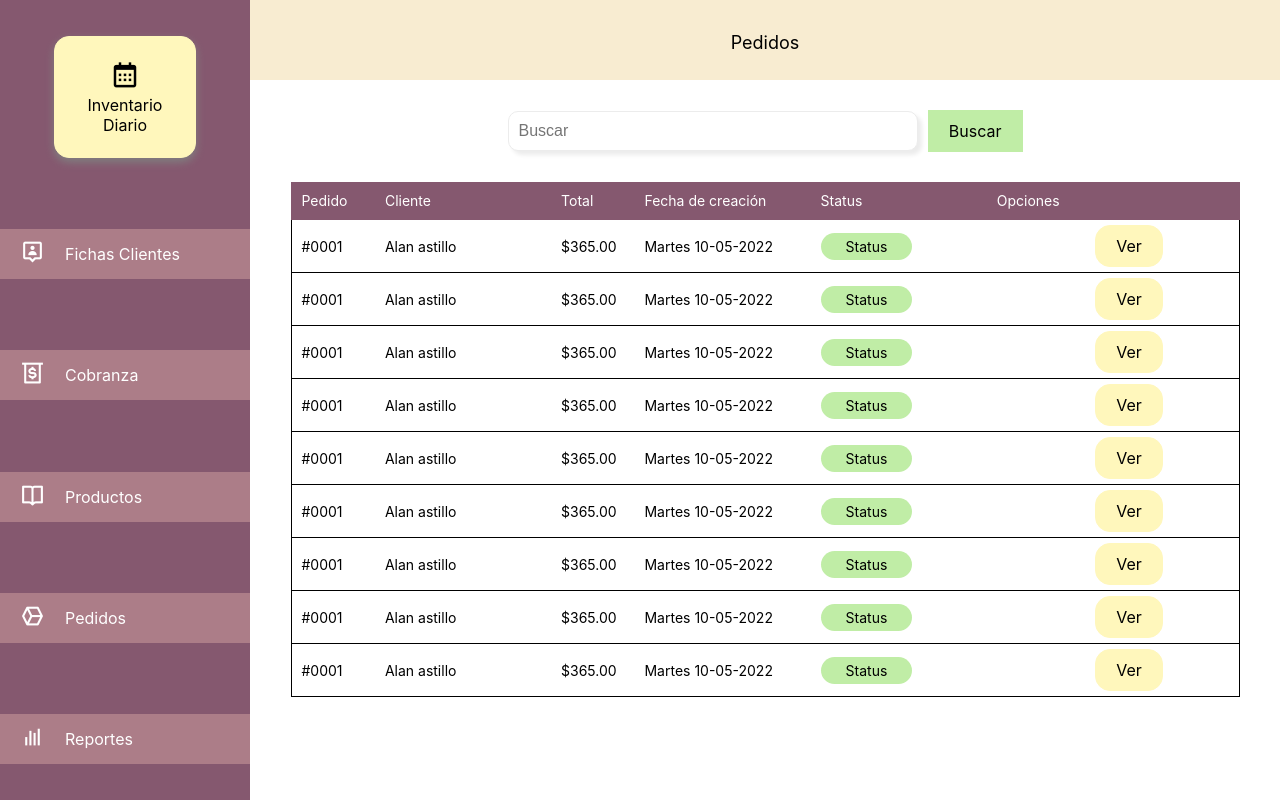
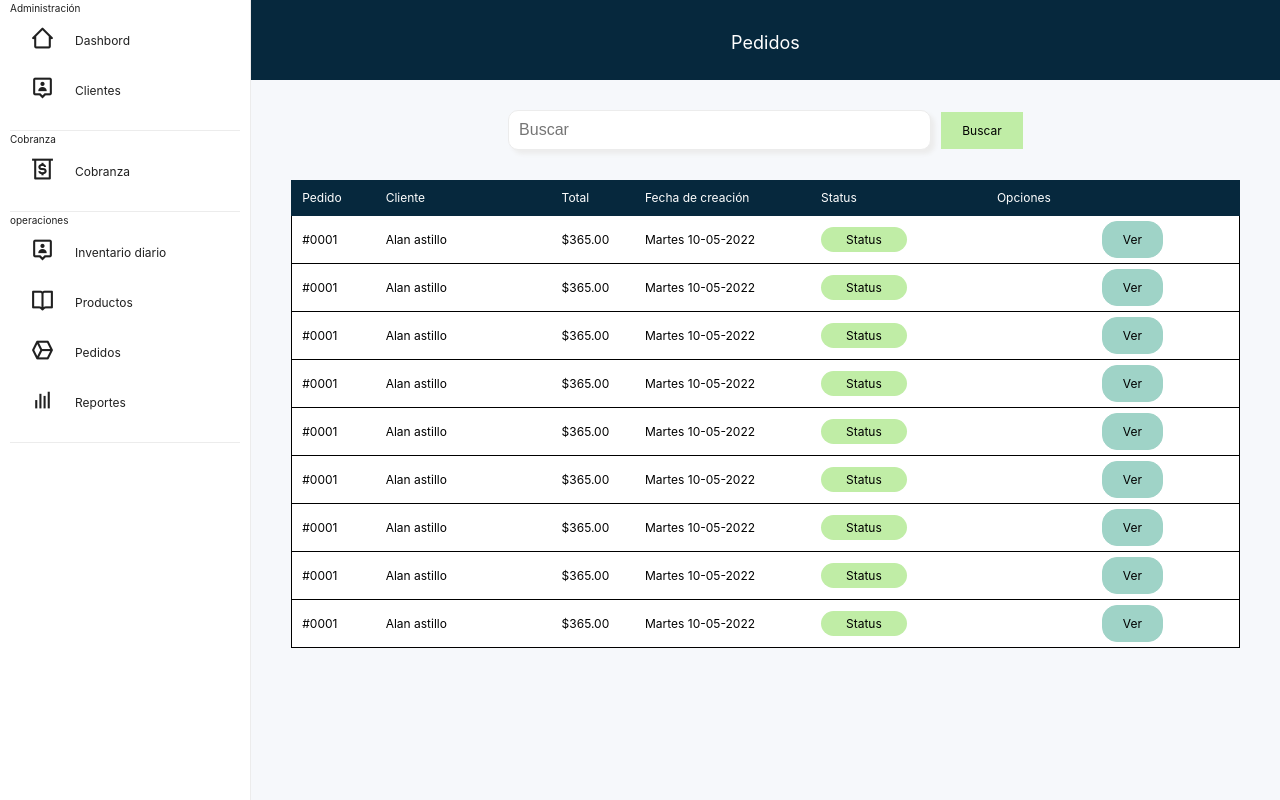
Before and after one commit to cesarSCTI/Periodicos, a React (Create React App) app: page /pedidos in a window 1280 px wide. Built offline with nearby package versions, Linux system fonts and the light colour scheme.

Commit message:
ajustes visuales

```diff
--- a/package.json
+++ b/package.json
@@ -6,6 +6,7 @@
     "@testing-library/jest-dom": "^5.16.4",
     "@testing-library/react": "^13.3.0",
     "@testing-library/user-event": "^13.5.0",
+    "node": "^18.5.0",
     "react": "^18.1.0",
     "react-dom": "^18.1.0",
     "react-router-dom": "^6.3.0",
--- a/src/App.css
+++ b/src/App.css
@@ -1,13 +1,22 @@
 :root{
-  --primario: #85586F;
+  /*--primario: #85586F;
   --secundario: #AC7D88;
   --tercero: #DEB6AB;
   --cuarto: #F8ECD1;
   --success: #C0EDA6;
   --error:  #FD5D5D;
+  --complementario:#F8ECD1;*/
+  --primario: #06283D;
+  --secundario: #1363DF;
+  --tercero: #47B5FF;
+  --cuarto: #DFF6FF;
+  --success: #C0EDA6;
+  --error:  #FD5D5D;
   --complementario:#F8ECD1;
+  --neutro:#202020;
+  --opc:#9FD3C7;
   font-family: 'Inter', sans-serif;
-  font-size: 14px;
+  font-size: 12px;
 }
 a{
   text-decoration: none;
--- a/src/Components/Aside/Aside.css
+++ b/src/Components/Aside/Aside.css
@@ -1,14 +1,27 @@
 .aside{
-    background: var(--primario);
     height: 100vh;
     width: 250px;
     display: flex;
     flex-direction: column;
-    justify-content: space-around;
-    /*align-items:center;*/
+    border-right: 1px solid #ececec;
+    box-shadow: 0px 4px 4px 4px #ececec;
+    /*justify-content: space-around;
+    align-items:center;
+    background: var(--primario);*/
 }
 .opcion-1{
     display: flex;
     justify-content: center;
     align-items: center;
+    margin: 50px 0px;
 }
+.opcion{
+    border-bottom: 1px solid #ececec;
+    padding-bottom: 15px;
+    margin: 0 10px;
+}
+.opcionTitle{
+    font-size: 10px;
+    color: var(--neutro);
+    margin:15px 0px;
+}
--- a/src/Components/Aside/Aside.js
+++ b/src/Components/Aside/Aside.js
@@ -6,24 +6,20 @@ import './Aside.css';
 const Aside = () => {
   return (
     <div className='aside'>
-      <div className='opcion-1'>
-        <Link to="/inventario-diario">
-          <InventarioBTN Text="Inventario Diario"><i className='bx bx-calendar'></i></InventarioBTN>
-        </Link>
+      <div className='opcion'>
+        <span className="opcionTitle">Administración</span>
+        <Link to="/"><NavPrincipal Text="Dashbord"><i className='bx bx-home-alt-2'></i></NavPrincipal></Link>
+        <Link to="clientes"><NavPrincipal Text="Clientes"><i className='bx bx-user-pin'></i></NavPrincipal></Link>
       </div>
       <div className='opcion'>
-        <Link to="clientes"><NavPrincipal Text="Fichas Clientes"><i className='bx bx-user-pin'></i></NavPrincipal></Link>
+        <span className="opcionTitle">Cobranza</span>
+        <Link to="cobranza"><NavPrincipal Text="Cobranza"><i className='bx bx-money-withdraw'></i></NavPrincipal></Link>
       </div>
       <div className='opcion'>
-      <Link to="cobranza"><NavPrincipal Text="Cobranza"><i className='bx bx-money-withdraw'></i></NavPrincipal></Link>
-      </div>
-      <div className='opcion'>
+        <span className="opcionTitle">operaciones</span>
+        <Link to="/inventario-diario"><NavPrincipal Text="Inventario diario"><i className='bx bx-user-pin'></i></NavPrincipal></Link>
         <Link to="productos/"><NavPrincipal Text="Productos"><i className='bx bx-book-open' ></i></NavPrincipal></Link>
-      </div>
-      <div className='opcion'>
-      <Link to="pedidos"><NavPrincipal Text="Pedidos"><i className='bx bx-cube-alt' ></i></NavPrincipal></Link>
-      </div>
-      <div className='opcion'>
+        <Link to="pedidos"><NavPrincipal Text="Pedidos"><i className='bx bx-cube-alt' ></i></NavPrincipal></Link>
         <NavPrincipal Text="Reportes"><i className='bx bx-bar-chart' ></i></NavPrincipal>
       </div>
     </div>
--- a/src/Components/Buttons/Buttons.css
+++ b/src/Components/Buttons/Buttons.css
@@ -4,7 +4,7 @@
     align-items: center;
     transition: .7s;
     cursor:pointer;
-    font-size: 16px;
+    font-size: 12px;
 }
 .subBtn{
     display: flex;
@@ -39,9 +39,9 @@
     color:var(--error);
 }
 .opcBtn{
-    background: #FFF7BC;
+    background: var(--opc);
     color:#000;
-    border:solid 1px #FFF7BC;
+    border:solid 1px var(--opc);
     border-radius: 15px;
     margin-right: 10px;
 }
@@ -49,8 +49,8 @@
     background: #fff;
 }
 .NavPrincipal{
-    background: var(--secundario);
-    color:#fff;
+    color: var(--neutro);
+    /*background:#fff;*/
     display: flex;
     justify-content:flex-start;
     align-items: center;
@@ -59,6 +59,9 @@
 .NavPrincipal:hover{
     background: var(--cuarto);
     color:#000;
+}
+.NavPrincipal:hover .icon{
+    color:var(--secundario);
 }
 .SubNav{
     background: var(--tercero);
--- a/src/Components/FormUser/FormUser.js
+++ b/src/Components/FormUser/FormUser.js
@@ -1,34 +1,46 @@
 import React from 'react'
 import { Success } from '../Buttons/Buttons';
 import './FormUser.css';
-
+/*
+{
+        "K_Cliente": "1",
+        "Nombre": "Maria Isabel",
+        "Apellidos": "Medina Pereyra",
+        "Telefono": "3318419424",
+        "Direccion": "Niños Heroes",
+        "Adeudo": "500.50",
+        "F_Registro": "2022-06-10 22:30:15",
+        "F_Actualizacion": "2022-07-05 22:54:21",
+        "B_Activo": "0"
+    }
+*/
 const FormUser = ({ InfoUser }) => {
     return (
         <div className='container'>
             <form onChange={console.log()} onSubmit={console.log()} className="formUser">
                 <div className='labelInput d-33'>
                     <label>Ficha</label>
-                    <input className='UserFormInput' type="text" />
+                    <input className='UserFormInput' type="text" defaultValue={InfoUser.K_Cliente}/>
                 </div>
                 <div className='labelInput d-33'>
                     <label>Nombre</label>
-                    <input className='UserFormInput' type="text" />
+                    <input className='UserFormInput' type="text" defaultValue={InfoUser.Nombre}/>
                 </div>
                 <div className='labelInput d-33'>
                     <label>Apellido</label>
-                    <input className='UserFormInput' type="text" />
+                    <input className='UserFormInput' type="text" defaultValue={InfoUser.Apellidos}/>
                 </div>
                 <div className='labelInput d-100'>
                     <label>Direccion</label>
-                    <input className='UserFormInput' type="text" />
+                    <input className='UserFormInput' type="text" defaultValue={InfoUser.Direccion}/>
                 </div>
                 <div className='labelInput d-50'>
                     <label>Adeudo</label>
-                    <input className='UserFormInput onlyRead' type="text" defaultValue="$156.00"/>
+                    <input className='UserFormInput onlyRead' type="text" defaultValue={InfoUser.Adeudo}/>
                 </div>
                 <div className='labelInput d-50'>
                     <label>Telefono</label>
-                    <input className='UserFormInput' type="text" />
+                    <input className='UserFormInput' type="text" defaultValue={InfoUser.Telefono}/>
                 </div>
                 <div className='labelInput d-50'>
                 </div>
--- a/src/Components/Header/Header.css
+++ b/src/Components/Header/Header.css
@@ -1,7 +1,8 @@
 .header{
     height: 80px;
     width: 100%;
-    background-color: var(--complementario);
+    color:#fff;
+    background-color: var(--primario);
     display: flex;
     justify-content: space-around;
     align-items: center;
--- a/src/Components/ListClientes/ListClientes.css
+++ b/src/Components/ListClientes/ListClientes.css
@@ -17,6 +17,7 @@
     align-items: center;
     padding: 5px 10px;
     transition: .5s;
+    background: #fff;
 }
 .listNameBody:hover{
     background: var(--cuarto);
@@ -27,7 +28,7 @@
     align-items: center;
 }
 .border{
-    border-bottom: solid 1px #000;
-    border-left: solid 1px #000;
-    border-right: solid 1px #000;
+    border-bottom: solid 1px #ececec;
+    border-left: solid 1px #ececec;
+    border-right: solid 1px #ececec;
 }
--- a/src/Components/ListClientes/ListClientesItem.js
+++ b/src/Components/ListClientes/ListClientesItem.js
@@ -3,19 +3,19 @@ import { Link } from 'react-router-dom';
 import { Opc, Error } from '../Buttons/Buttons';
 import './ListClientes.css';
 
-const ListClientesItem = () => {
+const ListClientesItem = ({cl}) => {
   return (
     <div className='container'>
     <div className='listNameBody border'>
-      <div className='d-10'>#000</div>
-      <div className='d-20'>Alan Castillo</div>
-      <div className='d-10'>1010101010</div>
-      <div className='d-30'>Paseo de los olivos #30</div>
-      <div className='d-10'>$156.00</div>
+      <div className='d-10'>#{cl.K_Cliente}</div>
+      <div className='d-20'>{cl.Nombre}</div>
+      <div className='d-10'>{cl.Telefono}</div>
+      <div className='d-30'>{cl.Direccion}</div>
+      <div className='d-10'>${cl.Adeudo}</div>
       <div className='d-20 opc'>
-       <Link to="/clientes/1"> <Opc Text="Editar" /></Link>
+       <Link to={`/clientes/${cl.K_Cliente}`}> <Opc Text="Editar" /></Link>
 
-        <Error Text="X"/>
+        <Error Text="Eliminar"/>
         </div>
     </div>
 </div>
--- a/src/Components/Principal/Principal.css
+++ b/src/Components/Principal/Principal.css
@@ -5,9 +5,9 @@
     display: flex;
     flex-direction: column;
     justify-content: flex-start;
-    /*align-items: center;*/
     scrollbar-color: var(--primario) var(--tercero);
     scrollbar-width: thin;
+    background: #f6f8fb;
 }
 .principal::-webkit-scrollbar{
    width:10px;
--- a/src/Pages/Clientes/ClientesInterior.js
+++ b/src/Pages/Clientes/ClientesInterior.js
@@ -1,19 +1,42 @@
-import React from 'react'
-import { Link} from 'react-router-dom'
+import React, {useState, useEffect} from 'react'
+import {Link, useParams} from 'react-router-dom'
 import { Error } from '../../Components/Buttons/Buttons'
 import FormUser from '../../Components/FormUser/FormUser'
 import Header from '../../Components/Header/Header'
+import Loader from '../../Components/Loader/Loader'
 import PedidoDefault from '../../Components/PedidoDefault/PedidoDefault'
 
 const ClientesInterior = () => {
+  const parameter = useParams();
+  const[Client, setClient] = useState()
+  const[isLoading, setIsLoading] = useState(true)
+
+  const requestClient = async () =>{
+    const response = await fetch(`https://api-rest-sist-periodico.deversite.com/clientes/${parameter.id}`)
+    const data = await response.json().finally()
+    setClient(data)
+    setIsLoading(false)
+    console.log(Client)
+  }
+
+  useEffect(()=>{
+    requestClient()
+  }, []);
+
   return (
     <>
-        <Header Text="Informacion de cliente">
-          <Link to="/clientes"><Error Text="Regresar"/></Link>
-        </Header>
-        <FormUser/>
-        <Header Text="Pedido por defecto"/>
-        <PedidoDefault/>
+      {
+        isLoading
+        ? <div className="container"><Loader /></div>
+        :<>
+          <Header Text={`Cliente | #${parameter.id}`}>
+            <Link to="/clientes"><Error Text="Regresar"/></Link>
+          </Header>
+          <FormUser InfoUser={Client[0]}/>
+          <Header Text="Pedido por defecto"/>
+          <PedidoDefault/>
+        </>
+      }
     </>
   )
 }
--- a/src/Pages/Clientes/ClientesLista.js
+++ b/src/Pages/Clientes/ClientesLista.js
@@ -1,41 +1,52 @@
-import React from 'react'
+import React, {useState, useEffect} from 'react'
 import Buscador from '../../Components/Buscador/Buscardor'
 import Header from '../../Components/Header/Header'
 import ListClientes from '../../Components/ListClientes/ListClientes'
 import ListClientesItem from '../../Components/ListClientes/ListClientesItem'
+import Loader from '../../Components/Loader/Loader'
 
 const ClientesLista = () => {
+
+  const [clients, setClients] = useState([]);
+  const [isLoading, setIsLoading] = useState(true)
+  const fetchData = async () =>{
+      const response = await fetch('https://api-rest-sist-periodico.deversite.com/clientes')
+      const data = await response.json().finally()
+      setClients(data)
+      setIsLoading(false)
+  }
+  useEffect(()=>{
+    fetchData()
+  }, []);
+
+
   return (
     <div className=''>
     <Header Text="Clientes" />
       <Buscador />
       <ListClientes/>
-      <ListClientesItem/>
-      <ListClientesItem/>
-      <ListClientesItem/>
-      <ListClientesItem/>
-      <ListClientesItem/>
-      <ListClientesItem/>
-      <ListClientesItem/>
-      <ListClientesItem/>
-      <ListClientesItem/>
-      <ListClientesItem/>
-      <ListClientesItem/>
-      <ListClientesItem/>
-      <ListClientesItem/>
-      <ListClientesItem/>
-      <ListClientesItem/>
-      <ListClientesItem/>
-      <ListClientesItem/>
-      <ListClientesItem/>
-      <ListClientesItem/>
-      <ListClientesItem/>
-      <ListClientesItem/>
-      <ListClientesItem/>
-      <ListClientesItem/>
-      <ListClientesItem/>
+      {
+        isLoading
+        ? <div className="container"> <Loader /> </div>
+        : clients.clientes.map((client) =>
+            <ListClientesItem cl={client} key={`${client.K_Cliente}`}/>
+          )
+      }
+
     </div>
   )
 }
 
 export default ClientesLista
+
+/*
+Data.map((data) =>
+          <div className='contenedorBody' key={data.ID_Alimento}>
+            <div className='d-12-body'>{data.ID_Alimento}</div>
+            <div className='d-24-body'>{data.Nombre}</div>
+            <div className='d-12-body'>{data.Precio}</div>
+            <div className='d-12-body'>{data.Stock}</div>
+            <div className='d-12-body'>{data.Tamano}</div>
+            <div className='d-24-button'><Link to={`${data.ID_Alimento}`}>Ver</Link></div>
+          </div>
+*/
```
Also changed, not shown: 1 other file (tests, documents, lock files or other folders).
